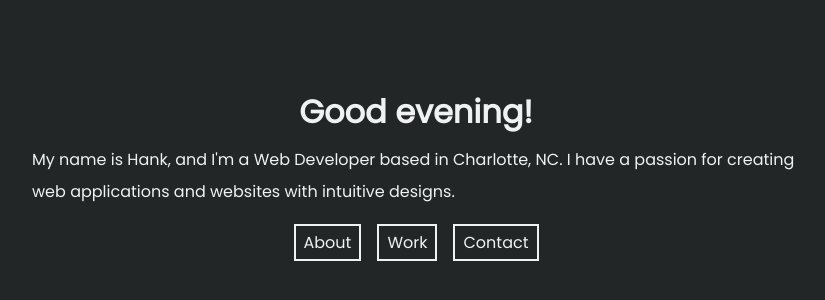
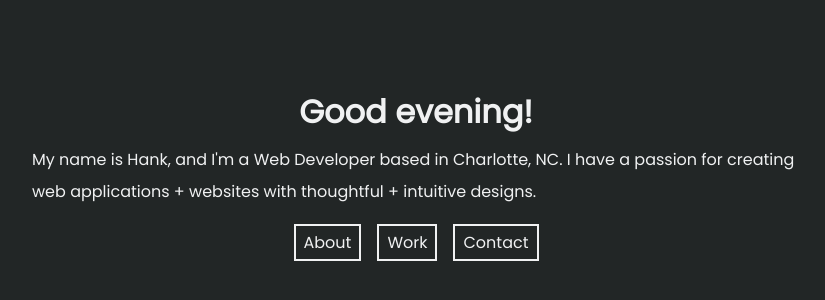
Before and after one commit to HHH-603/V2-Portfolio, a React (Create React App) app: page / in a window 1280 px wide. Shown: the part 224-524 px from the top of the page, without its empty margins (224-1049 px from the left). Built offline with nearby package versions, Linux system fonts and the light colour scheme.

Commit message:
Revised my previous updates to language in my landing page.

```diff
--- a/src/pages/landing/index.js
+++ b/src/pages/landing/index.js
@@ -41,8 +41,8 @@ const Landing = () => {
           >
             Charlotte, NC
           </a>
-          . I have a passion for creating web applications and websites with
-          intuitive designs.
+          . I have a passion for creating web applications + websites with
+          thoughtful + intuitive designs.
         </p>
         <div className="landing-page-links-container">
           <Link className="landing-page-link" to="/about">
```
